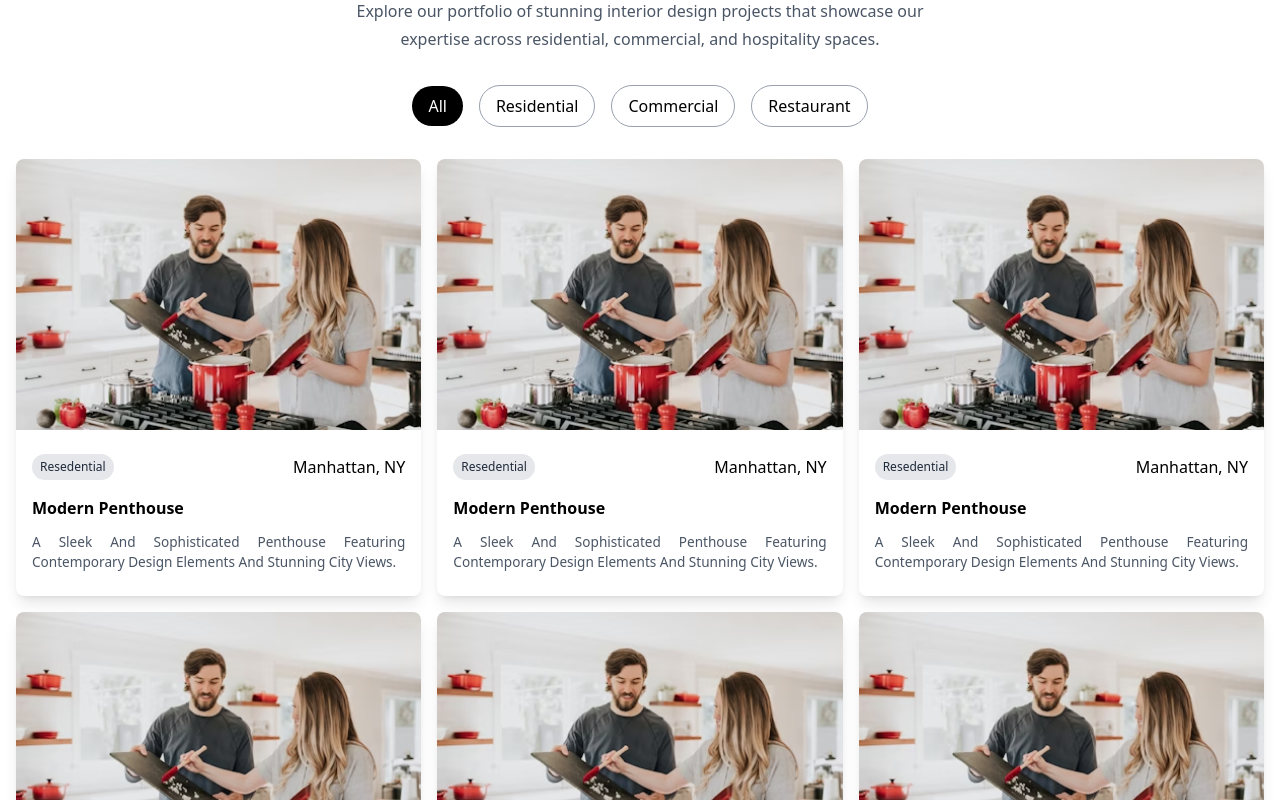
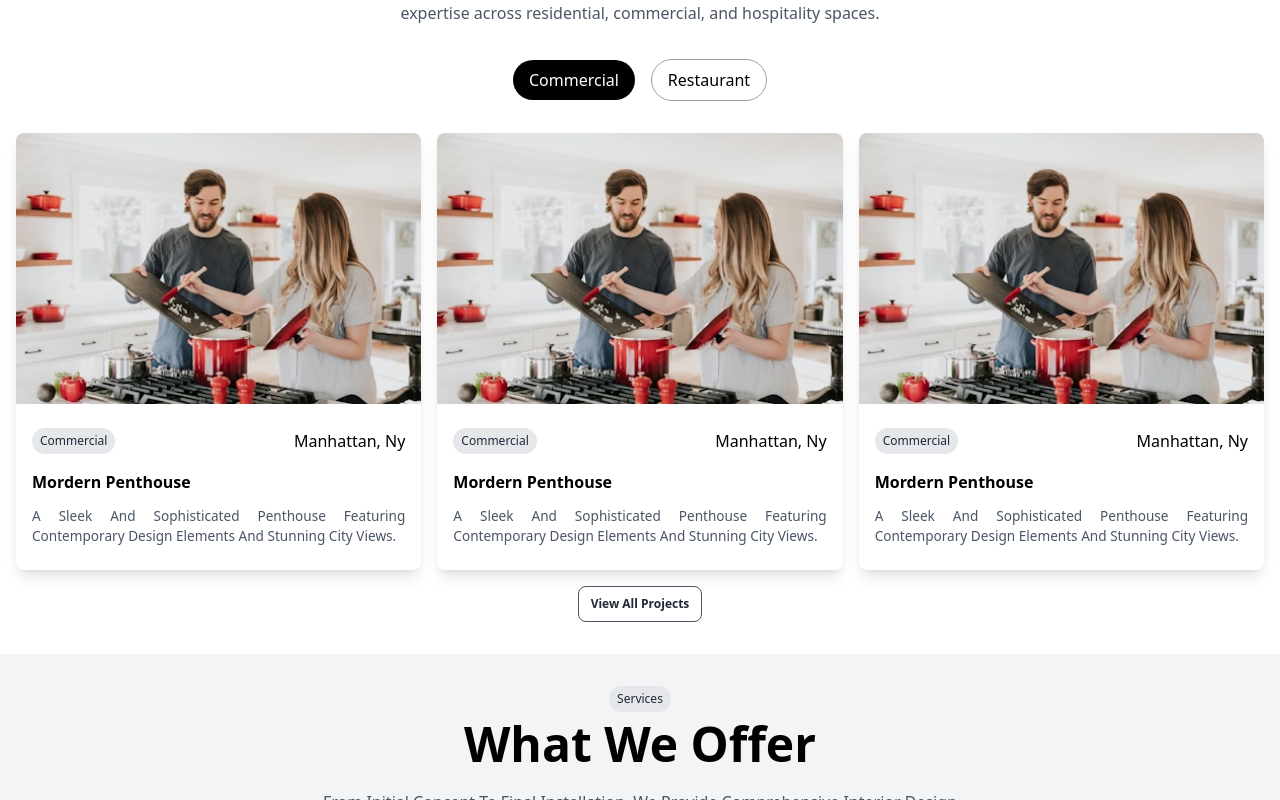
Before and after one commit to developer-chiranjeevim/Business-Website-for-G-M-Interiors, a Next.js app: page / in a window 1280 px wide. Shown: the part 1660-2460 px from the top of the page. Built offline with nearby package versions, Linux system fonts and the light colour scheme.

Commit message:
Feature : Implemented Functionality in Projects Section

```diff
--- /dev/null
+++ b/public/data/commercial.json
@@ -0,0 +1,22 @@
+{
+    "datas": [
+        {
+            "image":"/about-1.avif",
+            "location": "manhattan, ny",
+            "title": "mordern penthouse",
+            "description": "A sleek and sophisticated penthouse featuring contemporary design elements and stunning city views."
+        },
+        {
+            "image":"/about-1.avif",
+            "location": "manhattan, ny",
+            "title": "mordern penthouse",
+            "description": "A sleek and sophisticated penthouse featuring contemporary design elements and stunning city views."
+        },
+        {
+            "image":"/about-1.avif",
+            "location": "manhattan, ny",
+            "title": "mordern penthouse",
+            "description": "A sleek and sophisticated penthouse featuring contemporary design elements and stunning city views."
+        }
+    ]
+}
--- /dev/null
+++ b/public/data/restaurant.json
@@ -0,0 +1,22 @@
+{
+    "datas": [
+        {
+            "image":"/about-1.avif",
+            "location": "manhattan, ny",
+            "title": "mordern restaurant",
+            "description": "A sleek and sophisticated penthouse featuring contemporary design elements and stunning city views."
+        },
+        {
+            "image":"/about-1.avif",
+            "location": "manhattan, ny",
+            "title": "mordern restaurant",
+            "description": "A sleek and sophisticated penthouse featuring contemporary design elements and stunning city views."
+        },
+        {
+            "image":"/about-1.avif",
+            "location": "manhattan, ny",
+            "title": "mordern restaurant",
+            "description": "A sleek and sophisticated penthouse featuring contemporary design elements and stunning city views."
+        }
+    ]
+}
--- a/src/app/components/Banner.tsx
+++ b/src/app/components/Banner.tsx
@@ -47,7 +47,7 @@ const Banner : React.FC = () => {
                             {/* metrics master container */}
                             <div className="my-[2rem] flex items-center justify-center lg:justify-start gap-[1.5rem]">
                                 {/* metric container */}
-                                <div className="text-center md:text-start">
+                                {/* <div className="text-center md:text-start">
                                     <h1 className="text-2xl font-semibold">250 +</h1>
                                     <p className="capitalize text-gray-600 text-[0.75rem]">projects completed</p>
                                 </div>
@@ -60,7 +60,7 @@ const Banner : React.FC = () => {
                                 <div className="text-center md:text-start">
                                     <h1 className="text-2xl font-semibold">15 +</h1>
                                     <p className="capitalize text-gray-600 text-[0.75rem]">years experience</p>
-                                </div>
+                                </div> */}
                             </div>
                         </div>
 
--- a/src/app/components/Portfolio.tsx
+++ b/src/app/components/Portfolio.tsx
@@ -1,8 +1,57 @@
-import React from "react";
+"use client"
+
+import React,{ useState, useEffect } from "react";
 import ProjectCard from "./ProjectCard";
+import axios from "axios";
+
+interface cardDatasIF{
+    image: string,
+    location: string,
+    title: string,
+    description: string,
+}
+
+const Portfolio : React.FC = () => {
+
+    const [optionActive, setOptionActive] = useState<string>("commercial");
+    const [cardDatas, setCardDatas] = useState<cardDatasIF[]>([]);
+
+    useEffect(()=>{
+        const fetchData = async() => {
+            try{
+                const request = await axios.get(`/data/${optionActive}.json`);
+                const data = await request.data;
+                setCardDatas(data.datas);
+
+            }catch(error: unknown){
+                if(error instanceof Error){
+                    console.log(error.message);
+                }else{
+                    console.log("An unexpected error occurred:", error);
+                };
+            };
+        };
 
 
-const Portfolio : React.FC = () => {
+
+        fetchData();
+    },[optionActive]);
+
+
+
+    const toggleOption = (current: string) => {
+        if(current == optionActive){
+            return;
+        }else{
+            if(optionActive == "commercial"){
+                setOptionActive("restaurant");
+            }else{
+                setOptionActive("commercial");
+            };
+        };
+
+        // console.log(optionActive);
+    };
 
 
     return(
@@ -20,19 +69,24 @@ const Portfolio : React.FC = () => {
                         </div>
                         <div className="my-[2rem]">
                             <ul className="inline-flex items-center justify-center gap-[1rem] flex-wrap">
-                                <li className="capitalize bg-black text-white px-[1rem] py-[0.5rem] rounded-full cursor-pointer">all</li>
-                                <li className="capitalize border-[1px] border-gray-400 rounded-full cursor-pointer px-[1rem] py-[0.5rem]">residential</li>
-                                <li className="capitalize border-[1px] border-gray-400 rounded-full cursor-pointer px-[1rem] py-[0.5rem]">commercial</li>
-                                <li className="capitalize border-[1px] border-gray-400 rounded-full cursor-pointer px-[1rem] py-[0.5rem]">restaurant</li>
+                                {/* <li className="capitalize bg-black text-white px-[1rem] py-[0.5rem] rounded-full cursor-pointer">all</li> */}
+                                {/* <li className="capitalize border-[1px] border-gray-400 rounded-full cursor-pointer px-[1rem] py-[0.5rem]">residential</li> */}
+                                <li onClick={(event) => toggleOption("commercial")} className={(optionActive == "commercial"?"capitalize bg-black text-white px-[1rem] py-[0.5rem] rounded-full cursor-pointer":"capitalize border-[1px] border-gray-400 rounded-full cursor-pointer px-[1rem] py-[0.5rem]")}>commercial</li>
+                                <li onClick={(event) => toggleOption("restaurant")} className={(optionActive == "restaurant"?"capitalize bg-black text-white px-[1rem] py-[0.5rem] rounded-full cursor-pointer":"capitalize border-[1px] border-gray-400 rounded-full cursor-pointer px-[1rem] py-[0.5rem]")}>restaurant</li>
                             </ul>
                         </div>
                     </div>
                     {/* projects master container */}
                     <div className="grid grid-cols-2 lg:grid-cols-3 gap-[1rem] mb-[1rem]">
-                        <div className="col-span-2 md:col-span-1 lg:col-span-1">
-                            <ProjectCard />
-                        </div>
-                        <div className="col-span-2 md:col-span-1 lg:col-span-1">
+
+                        {
+                            cardDatas.map((card, key) => (
+                               <div key={key} className="col-span-2 md:col-span-1 lg:col-span-1">
+                                    <ProjectCard image={card.image} title={card.title} description={card.description} location={card.location} type={optionActive} />
+                                </div>
+                            ))
+                        }
+                        {/* <div className="col-span-2 md:col-span-1 lg:col-span-1">
                             <ProjectCard />
                         </div>
                         <div className="col-span-2 md:col-span-1 lg:col-span-1">
@@ -46,7 +100,7 @@ const Portfolio : React.FC = () => {
                         </div>
                          <div className="col-span-2 md:col-span-1 lg:col-span-1">
                             <ProjectCard />
-                        </div>
+                        </div> */}
                     </div>
                     <div className="w-full flex justify-center">
                         <button className="w-full font-semibold lg:w-fit cursor-pointer bg-white border-[1px] border-gray-600 px-[0.75rem] py-[0.5rem] text-[0.75rem] text-gray-800 rounded-lg capitalize flex items-center justify-center gap-[0.25rem]">
--- a/src/app/components/ProjectCard.tsx
+++ b/src/app/components/ProjectCard.tsx
@@ -1,14 +1,20 @@
 import React from "react";
 
+interface CardProps {
+    image: string,
+    title: string,
+    description: string,
+    location: string,
+    type: string
+}
 
-
-const ProjectCard : React.FC = () => {
+const ProjectCard : React.FC<CardProps> = ({image, title, description, location, type}) => {
 
 
     return(
         <div className="w-full shadow-lg bg-white rounded-b-lg">
             <div className="relative">
-                <img src="/about-1.avif" alt="" className="rounded-t-lg w-full h-full object-fill" />
+                <img src={image} alt="" className="rounded-t-lg w-full h-full object-fill" />
                 <div className="opacity-0 duration-200 hover:opacity-100 absolute top-0 w-full h-full bg-gradient-to-t from-black to-transparent rounded-t-lg flex justify-center items-center">
                     <div className="flex items-center gap-[1rem]">
                         <div className="cursor-pointer w-fit px-[0.5rem] py-[0.25rem] bg-gray-200 rounded-full flex items-center gap-[0.5rem]">
@@ -30,16 +36,16 @@ const ProjectCard : React.FC = () => {
             <div className="w-full px-[1rem] py-[0.5rem]">
                 <div className="flex items-center justify-between my-[1rem]">
                     <div className="w-fit px-[0.5rem] py-[0.25rem] bg-gray-200 rounded-full">
-                        <h1 className="capitalize text-[0.75rem] text-gray-800">Resedential</h1>
+                        <h1 className="capitalize text-[0.75rem] text-gray-800">{type}</h1>
                     </div>
                     <div className="">
-                        <p className="capitalize">Manhattan, NY</p>
+                        <p className="capitalize">{location}</p>
                     </div>
                 </div>
 
                 <div className="mb-[1rem]">
-                    <h1 className="capitalize text-[1rem] font-semibold">Modern Penthouse</h1>
-                    <p className="capitalize text-justify text-gray-600 text-[0.85rem] mt-[0.75rem]">A sleek and sophisticated penthouse featuring contemporary design elements and stunning city views.</p>
+                    <h1 className="capitalize text-[1rem] font-semibold">{title}</h1>
+                    <p className="capitalize text-justify text-gray-600 text-[0.85rem] mt-[0.75rem]">{description}</p>
                 </div>
             </div>
         </div>
```
Also changed, not shown: package.json (+6 -5 lines), 1 other file (tests, documents, lock files or other folders).
